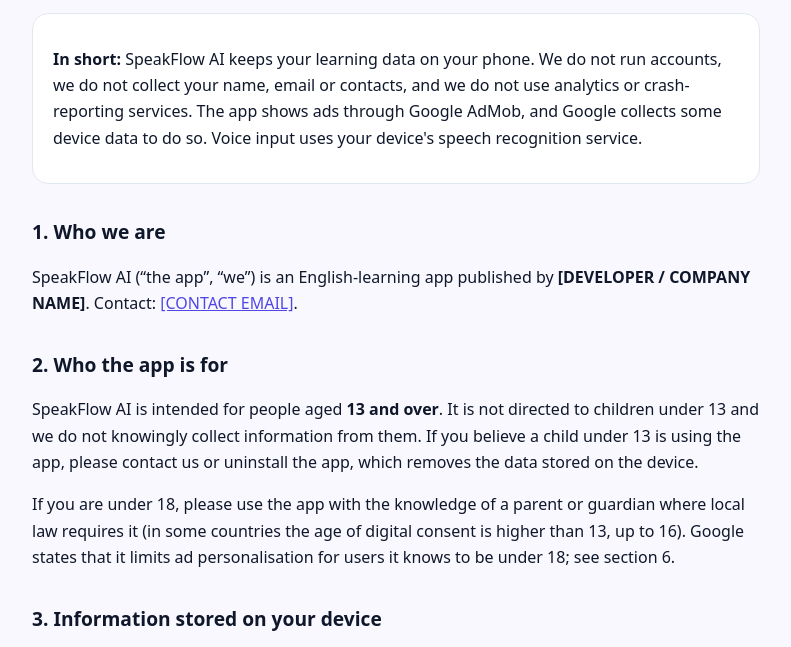
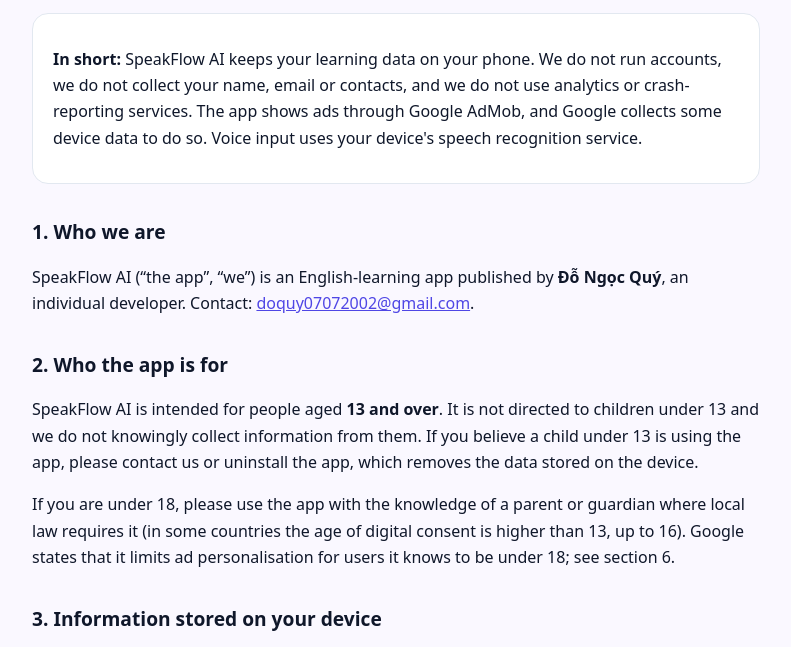
Before and after one commit to DoQuy1/ai-learning-english-privacy, a plain HTML site: page index.html in a window 1280 px wide. Shown: the part 146-793 px from the top of the page, without its empty margins (244-1035 px from the left). Drawn offline with Linux system fonts and the light colour scheme.

Commit message:
Fill in developer contact details

```diff
--- a/index.html
+++ b/index.html
@@ -25,8 +25,8 @@ recognition service.</p>
 </div>
 
 <h2>1. Who we are</h2>
-<p>SpeakFlow AI (“the app”, “we”) is an English-learning app published by <strong>[DEVELOPER / COMPANY NAME]</strong>.
-Contact: <a href="mailto:[CONTACT EMAIL]">[CONTACT EMAIL]</a>.</p>
+<p>SpeakFlow AI (“the app”, “we”) is an English-learning app published by <strong>Đỗ Ngọc Quý</strong>, an individual developer.
+Contact: <a href="mailto:doquy07072002@gmail.com">doquy07072002@gmail.com</a>.</p>
 
 <h2>2. Who the app is for</h2>
 <p>SpeakFlow AI is intended for people aged <strong>13 and over</strong>. It is not directed to children under 13 and we do
@@ -101,9 +101,8 @@ storage is perfectly secure.</p>
 and the “Last updated” date before the change takes effect.</p>
 
 <h2>11. Contact</h2>
-<p><strong>[DEVELOPER / COMPANY NAME]</strong><br>
-<a href="mailto:[CONTACT EMAIL]">[CONTACT EMAIL]</a><br>
-[POSTAL ADDRESS, if required in your region]</p>
+<p><strong>Đỗ Ngọc Quý</strong><br>
+<a href="mailto:doquy07072002@gmail.com">doquy07072002@gmail.com</a></p>
 
 <p class="muted">This policy describes the app's behaviour as implemented; it is not legal advice.</p>
 </main>
```
Also changed, not shown: vi.html (+4 -5 lines), 1 other file.
